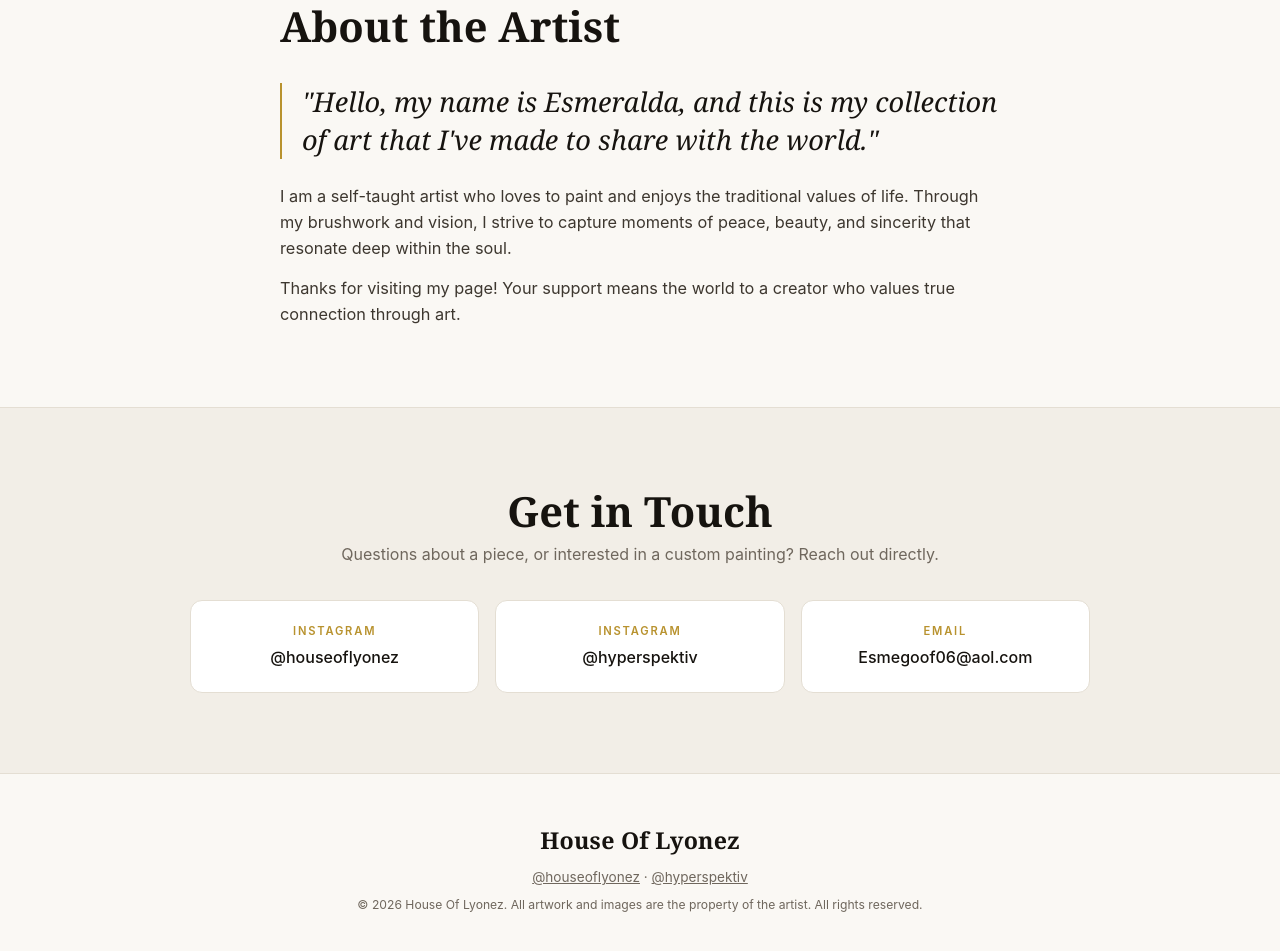
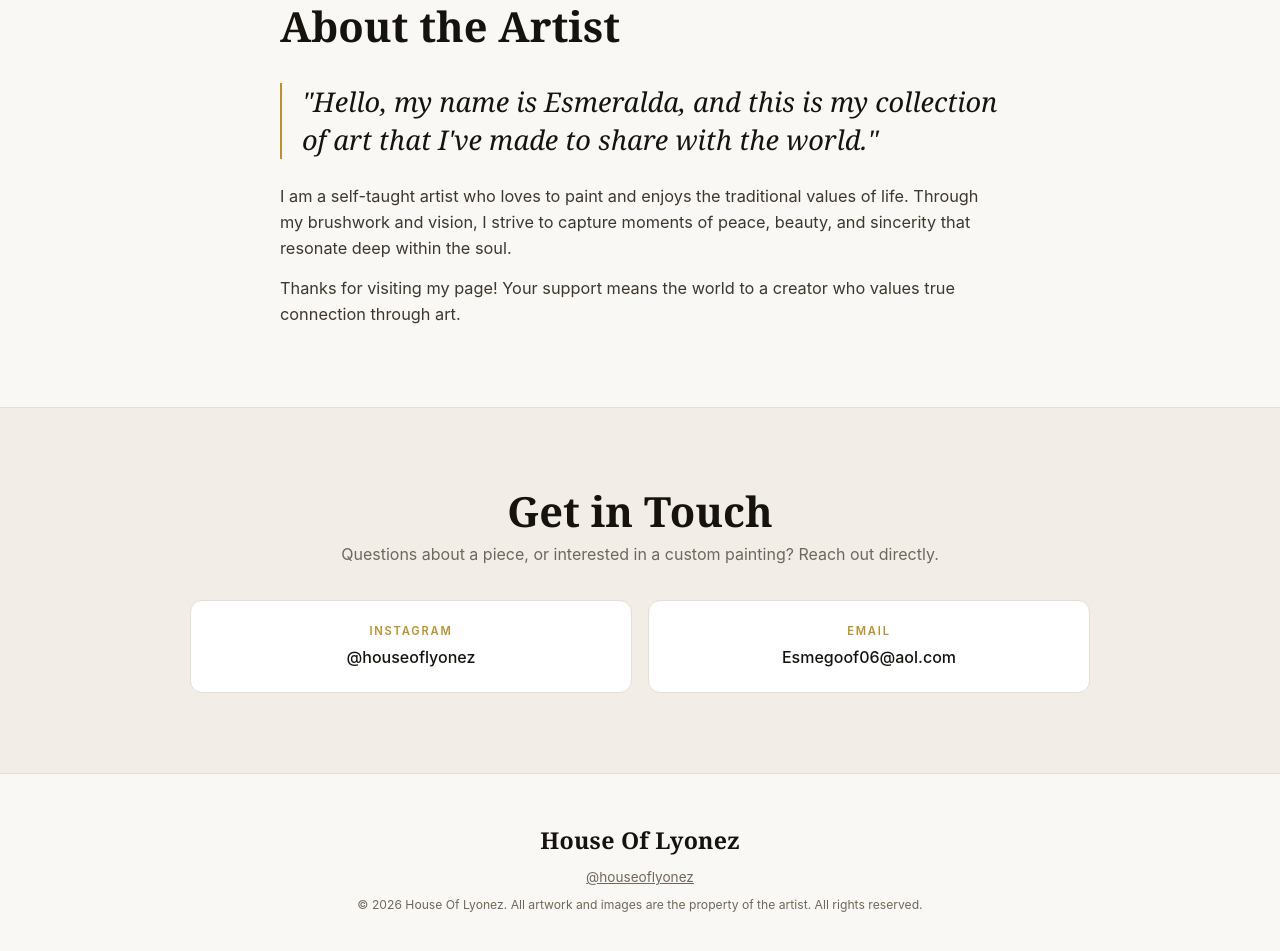
Before and after one commit to saintjohn314/house-of-lyonez, a plain HTML site: page index.html in a window 1280 px wide. Shown: the part 10018-10969 px from the top of the page. Drawn offline with Linux system fonts and the light colour scheme.

Commit message:
Remove @hyperspektiv Instagram link
Removed duplicate Instagram link for hyperspektiv from contact section and footer.

```diff
--- a/index.html
+++ b/index.html
@@ -94,9 +94,6 @@
         <a href="https://www.instagram.com/houseoflyonez/" target="_blank" rel="noopener noreferrer">
           <span class="c-label">Instagram</span><span class="c-val">@houseoflyonez</span>
         </a>
-        <a href="https://www.instagram.com/hyperspektiv/" target="_blank" rel="noopener noreferrer">
-          <span class="c-label">Instagram</span><span class="c-val">@hyperspektiv</span>
-        </a>
         <a href="mailto:Esmegoof06@aol.com">
           <span class="c-label">Email</span><span class="c-val">Esmegoof06@aol.com</span>
         </a>
@@ -108,7 +105,7 @@
 <footer class="footer">
   <div class="wrap">
     <p class="brand">House Of Lyonez</p>
-    <p><a href="https://www.instagram.com/houseoflyonez/" target="_blank" rel="noopener noreferrer">@houseoflyonez</a> · <a href="https://www.instagram.com/hyperspektiv/" target="_blank" rel="noopener noreferrer">@hyperspektiv</a></p>
+    <p><a href="https://www.instagram.com/houseoflyonez/" target="_blank" rel="noopener noreferrer">@houseoflyonez</a></p>
     <p class="fine">&copy; <span id="year">2026</span> House Of Lyonez. All artwork and images are the property of the artist. All rights reserved.</p>
   </div>
 </footer>
```
